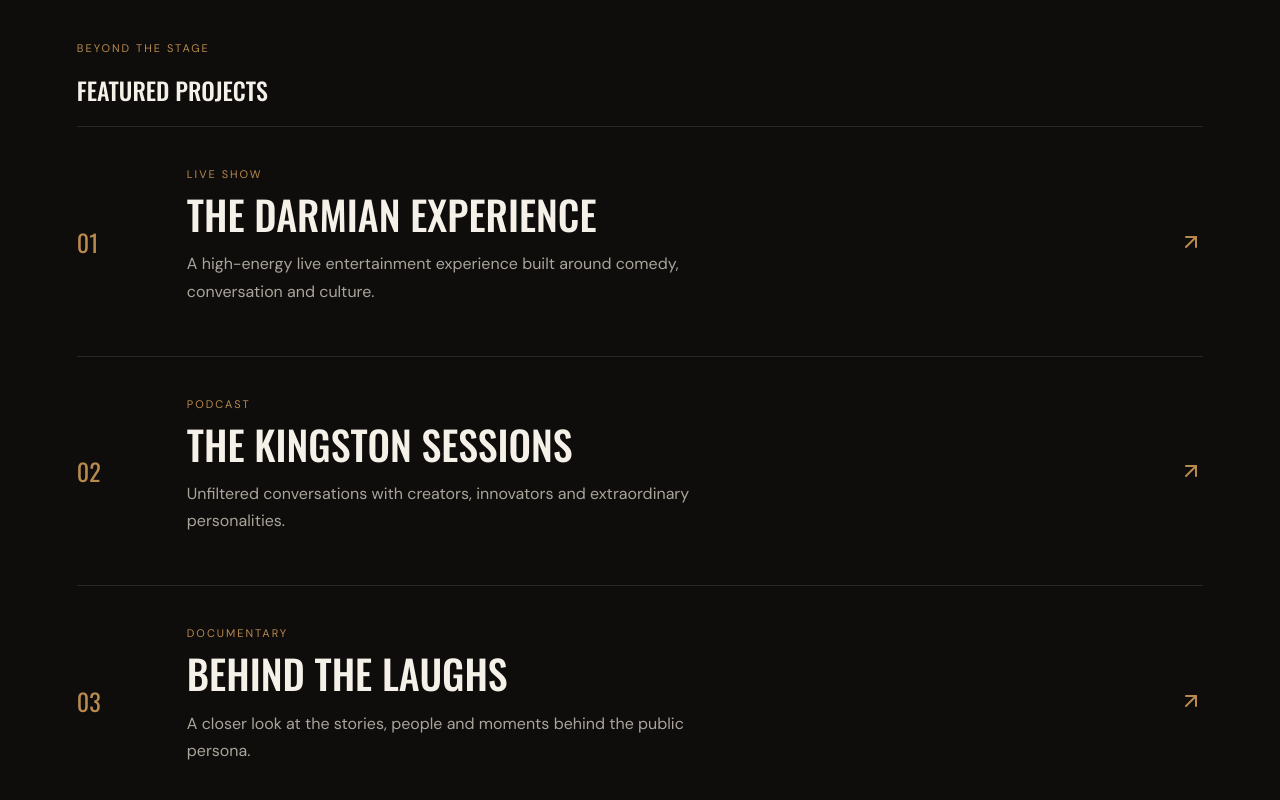
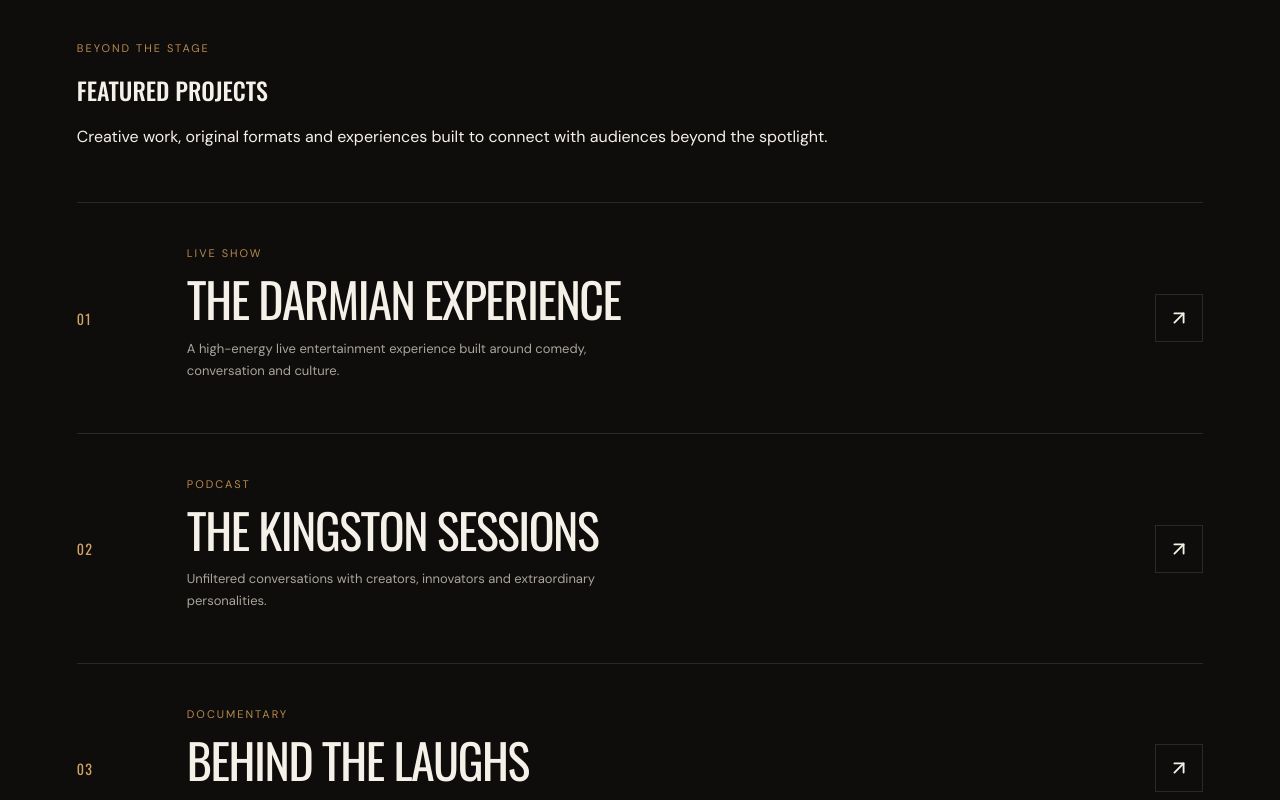
Before and after one commit to aogajoseph/darmian-kingston, a React (Vite) app: page / in a window 1280 px wide. Shown: the part 4080-4880 px from the top of the page. Built offline with nearby package versions, Linux system fonts and the light colour scheme.

Commit message:
Refine featured projects section

```diff
--- a/src/main.tsx
+++ b/src/main.tsx
@@ -1,6 +1,6 @@
 import React from 'react';
 import ReactDOM from 'react-dom/client';
-import { ArrowUpRight, Menu, X, Play, CalendarDays, Mic2, BriefcaseBusiness } from 'lucide-react';
+import { ArrowUpRight, Menu, X, Play } from 'lucide-react';
 import { FaInstagram, FaYoutube, FaFacebookF, FaTiktok } from 'react-icons/fa';
 import './styles.css';
 
@@ -28,19 +28,22 @@ function App() {
           <span className="brand-mark">D</span>
           <span><strong>DARMIAN</strong><strong>KINGSTON</strong></span>
         </a>
+
         <button
           className="menu-button"
           aria-label="Toggle navigation"
           onClick={() => setOpen(!open)}>{open ? <X /> : <Menu />}
         </button>
+
         <nav className={open ? 'nav open' : 'nav'}>
           {['About', 'Shows', 'Media', 'Projects', 'Contact'].map((item) => <a key={item} href={`#${item.toLowerCase()}`} onClick={close}>{item}</a>)}
+
           <a
             className="button button-small"
             href="#contact" onClick={close}>
-              Book Darmian
-              <ArrowUpRight size={15} />
-            </a>
+            Book Darmian
+            <ArrowUpRight size={15} />
+          </a>
         </nav>
       </header>
 
@@ -254,8 +257,7 @@ function App() {
             </div>
 
             <p>
-              Explore selected moments, conversations and creative
-              projects from Darmian Kingston's journey.
+              Explore selected moments, conversations and creative projects from Darmian Kingston's journey.
             </p>
           </div>
 
@@ -340,7 +342,50 @@ function App() {
           </div>
         </section>
 
-        <section id="projects" className="section-pad projects-section"><div className="section-heading"><div><p className="eyebrow">Beyond the stage</p><h2>Featured projects</h2></div></div><div className="project-list">{projects.map((project, index) => <article className="project-row" key={project.title}><span className="project-number">0{index + 1}</span><div><span className="eyebrow">{project.category}</span><h3>{project.title}</h3><p>{project.description}</p></div><ArrowUpRight /></article>)}</div></section>
+        <section id="projects" className="section-pad projects-section">
+          <div className="section-heading">
+            <div>
+              <p className="eyebrow">Beyond the stage</p>
+              <h2>Featured projects</h2>
+            </div>
+
+            <p>
+              Creative work, original formats and experiences built to connect
+              with audiences beyond the spotlight.
+            </p>
+          </div>
+
+          <div className="project-list">
+            {projects.map((project, index) => (
+              <article
+                className="project-row"
+                key={project.title}
+              >
+                <span className="project-number">
+                  0{index + 1}
+                </span>
+
+                <div className="project-content">
+                  <span className="eyebrow">
+                    {project.category}
+                  </span>
+
+                  <h3>{project.title}</h3>
+
+                  <p>{project.description}</p>
+                </div>
+
+                <a
+                  href="#contact"
+                  className="project-link"
+                  aria-label={`Explore ${project.title}`}
+                >
+                  <ArrowUpRight size={22} />
+                </a>
+              </article>
+            ))}
+          </div>
+        </section>
 
         <section id="contact" className="section-pad contact-section">
           <div className="contact-layout">
--- a/src/styles.css
+++ b/src/styles.css
@@ -1264,46 +1264,131 @@ h1 em {
 
 
 /* ========================================
-   12. PROJECTS SECTION
+12. PROJECTS SECTION
 ======================================== */
 
 .projects-section {
   background: #0e0d0c;
 }
 
+.project-list {
+  margin-top: 55px;
+}
+
 .project-row {
+  position: relative;
   display: grid;
   grid-template-columns: 80px 1fr auto;
   gap: 30px;
-
   align-items: center;
-
-  padding: 35px 0;
-
+  padding: 38px 0;
   border-top: 1px solid var(--line);
-}
+  transition: padding-left 0.35s ease;
+}
+
+.project-row:last-child {
+  border-bottom: 1px solid var(--line);
+}
+
+/* Gold hover underline */
+
+.project-row::before {
+  content: "";
+  position: absolute;
+  left: 0;
+  bottom: -1px;
+  width: 0;
+  height: 1px;
+  background: var(--gold-light);
+  transition: width 0.45s ease;
+}
+
+.project-row:hover {
+  padding-left: 12px;
+  cursor:pointer;
+}
+
+.project-row:hover::before {
+  width: 100%;
+}
+
+/* Project number */
 
 .project-number {
-  font-family: 'Oswald', sans-serif;
-
-  color: var(--gold);
-  font-size: 24px;
-}
-
-.project-row h3 {
-  font-size: 40px;
+  color: var(--gold-light);
+  font-family: "Oswald", sans-serif;
+  font-size: 14px;
+  letter-spacing: 0.08em;
+}
+
+/* Project content */
+
+.project-content h3 {
   margin: 12px 0;
-}
-
-.project-row p {
-  max-width: 550px;
-
+  font-family: "Oswald", sans-serif;
+  font-size: clamp(28px, 4vw, 48px);
+  font-weight: 400;
+  line-height: 1.05;
+  letter-spacing: -0.03em;
+}
+
+.project-content p {
+  max-width: 480px;
   color: var(--muted);
+  font-size: 13px;
   line-height: 1.7;
 }
 
-.project-row > svg {
-  color: var(--gold);
+/* Project link */
+
+.project-link {
+  display: grid;
+  width: 48px;
+  height: 48px;
+  place-items: center;
+  color: var(--text);
+  border: 1px solid var(--line);
+  transition:
+    color 0.3s ease,
+    background 0.3s ease,
+    border-color 0.3s ease,
+    transform 0.3s ease;
+}
+
+.project-row:hover .project-link {
+  color: #080807;
+  background: var(--gold-light);
+  border-color: var(--gold-light);
+  transform: rotate(45deg);
+}
+
+/* ========================================
+   PROJECTS RESPONSIVE
+======================================== */
+
+@media (max-width: 800px) {
+  .project-row {
+    grid-template-columns: 38px 1fr auto;
+    gap: 16px;
+    padding: 30px 0;
+  }
+
+  .project-row:hover {
+    padding-left: 0;
+  }
+
+  .project-content h3 {
+    font-size: 32px;
+  }
+
+  .project-content p {
+    font-size: 12px;
+  }
+
+  .project-link {
+    width: 38px;
+    height: 38px;
+  }
 }
 
 
```
